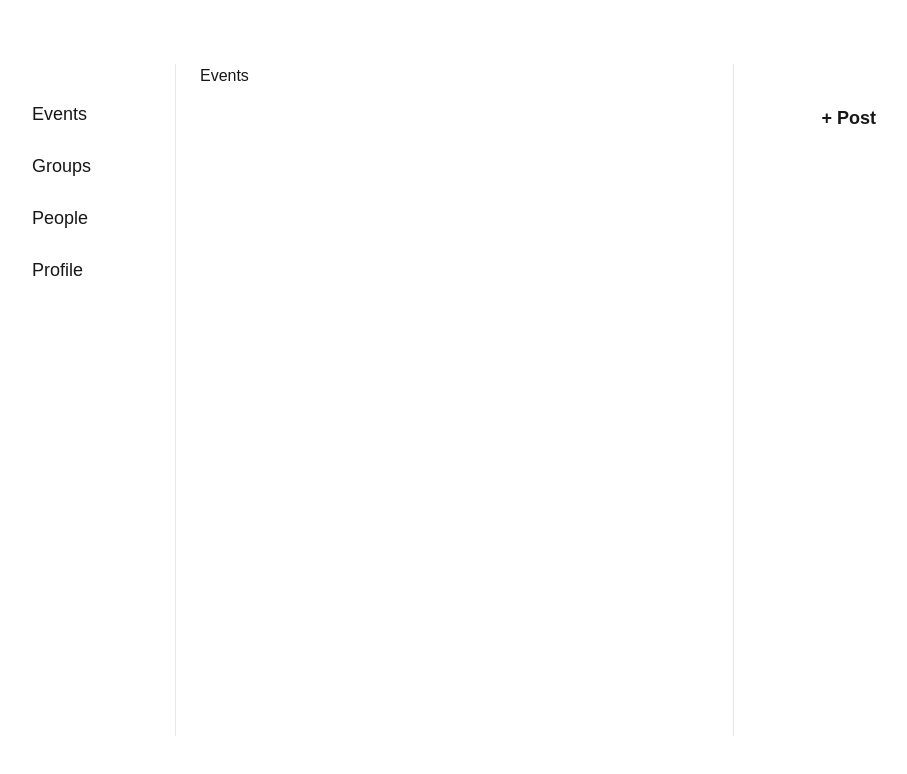
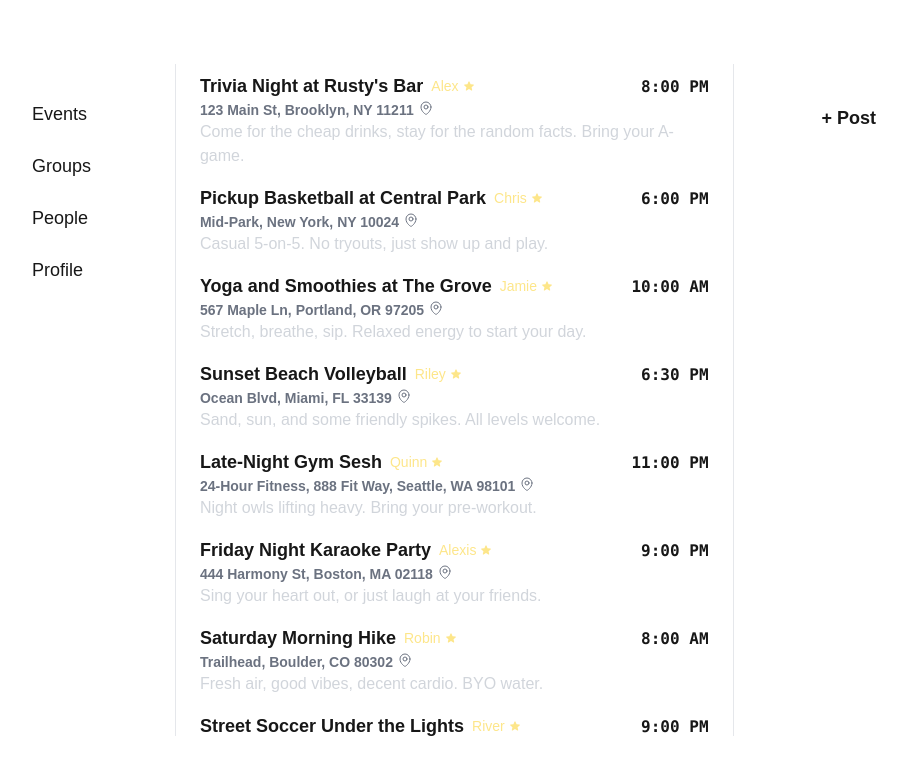
Before and after one commit to kenmalik/open-invite, a Next.js app: page /events in a window 1280 px wide. Shown: the top 774 px of the page, without its empty margins (184-1091 px from the left). Built offline with nearby package versions, Linux system fonts and the light colour scheme.

Commit message:
events populated with dummy data

```diff
--- /dev/null
+++ b/app/events/eventBlock.tsx
@@ -0,0 +1,32 @@
+import { MapPinIcon } from "@heroicons/react/24/outline";
+import { StarIcon } from "@heroicons/react/16/solid";
+import { Event } from "./page";
+
+type EventProps = {
+  event: Event;
+};
+
+export default function EventBlock({ event }: Readonly<EventProps>) {
+  return (
+    <div className=" flex-col items-center justify-between py-2 ">
+      <div className=" flex justify-between items-baseline">
+        <div className=" flex items-center ">
+          <span className="size-50 font-bold text-lg"> {event.title}</span>
+          <span className="size-50 font-light ml-2 text-sm mr-1 text-amber-200">
+            {event.person.name}
+          </span>
+          <span>
+          {event.person.close && ( <StarIcon className="size-3 text-amber-200  " />    )}
+          </span>
+        </div>
+
+        <span className=" font-mono font-semibold"> {event.time}</span>
+      </div>
+      <div className="flex align-top">
+        <span className="font-semibold text-gray-500  text-sm"> {event.location}</span>
+        <MapPinIcon className="size-4 ml-1 mt-2.25  text-gray-500  " />
+      </div>
+      <div className=" font-light overflow-hidden text-gray-300"> {event.description}</div>
+    </div>
+  );
+}
--- a/app/events/page.tsx
+++ b/app/events/page.tsx
@@ -1,3 +1,165 @@
+import EventBlock from "./eventBlock";
+
+
+export type Event = {
+  title: string;
+  time: string;
+  location: string;
+  description: string;
+  person: { name: string; close: boolean };
+};
+
 export default function Events() {
-  return <div>Events</div>;
+  let data = [
+    {
+      title: "Trivia Night at Rusty's Bar",
+      time: "8:00 PM",
+      location: "123 Main St, Brooklyn, NY 11211",
+      description:
+        "Come for the cheap drinks, stay for the random facts. Bring your A-game.",
+      person: { name: "Alex", close: true },
+    },
+    {
+      title: "Indie Rock Concert: The Neon Waves",
+      time: "9:30 PM",
+      location: "987 Oak Ave, Austin, TX 78701",
+      description: "Loud music, good vibes. Let's rock.",
+      person: { name: "Jordan", close: false },
+    },
+    {
+      title: "Pickup Basketball at Central Park",
+      time: "6:00 PM",
+      location: "Mid-Park, New York, NY 10024",
+      description: "Casual 5-on-5. No tryouts, just show up and play.",
+      person: { name: "Chris", close: true },
+    },
+    {
+      title: "Late-Night Afters at Loft 45",
+      time: "12:00 AM",
+      location: "45 Vine St, Los Angeles, CA 90012",
+      description: "BYOB vibes. Dance till sunrise or just chill.",
+      person: { name: "Taylor", close: false },
+    },
+    {
+      title: "Yoga and Smoothies at The Grove",
+      time: "10:00 AM",
+      location: "567 Maple Ln, Portland, OR 97205",
+      description: "Stretch, breathe, sip. Relaxed energy to start your day.",
+      person: { name: "Jamie", close: true },
+    },
+    {
+      title: "Tech-Free Board Game Night",
+      time: "7:00 PM",
+      location: "202 Pine Rd, San Francisco, CA 94102",
+      description: "Monopoly? Risk? It’s all fun till it gets competitive.",
+      person: { name: "Morgan", close: false },
+    },
+    {
+      title: "Sunset Beach Volleyball",
+      time: "6:30 PM",
+      location: "Ocean Blvd, Miami, FL 33139",
+      description: "Sand, sun, and some friendly spikes. All levels welcome.",
+      person: { name: "Riley", close: true },
+    },
+    {
+      title: "Open Mic at Luna’s Lounge",
+      time: "8:00 PM",
+      location: "555 Crescent St, Denver, CO 80202",
+      description: "Music, poetry, comedy, whatever. Grab the mic or chill.",
+      person: { name: "Casey", close: false },
+    },
+    {
+      title: "Late-Night Gym Sesh",
+      time: "11:00 PM",
+      location: "24-Hour Fitness, 888 Fit Way, Seattle, WA 98101",
+      description: "Night owls lifting heavy. Bring your pre-workout.",
+      person: { name: "Quinn", close: true },
+    },
+    {
+      title: "DIY Pizza Night at Willow’s Kitchen",
+      time: "7:30 PM",
+      location: "33 Olive St, Chicago, IL 60607",
+      description: "Make it cheesy. We provide the dough; you bring the vibes.",
+      person: { name: "Peyton", close: false },
+    },
+    {
+      title: "Friday Night Karaoke Party",
+      time: "9:00 PM",
+      location: "444 Harmony St, Boston, MA 02118",
+      description: "Sing your heart out, or just laugh at your friends.",
+      person: { name: "Alexis", close: true },
+    },
+    {
+      title: "Pop-Up Art Show at The Loft",
+      time: "6:00 PM",
+      location: "12 Gallery Ln, Atlanta, GA 30303",
+      description: "Local artists, good drinks, chill crowd. Free entry.",
+      person: { name: "Elliot", close: false },
+    },
+    {
+      title: "Saturday Morning Hike",
+      time: "8:00 AM",
+      location: "Trailhead, Boulder, CO 80302",
+      description: "Fresh air, good vibes, decent cardio. BYO water.",
+      person: { name: "Robin", close: true },
+    },
+    {
+      title: "Beer Pong at Jerry’s Basement",
+      time: "10:00 PM",
+      location: "75 Elm St, Philly, PA 19147",
+      description: "Classic house party vibes. Just show up and play.",
+      person: { name: "Drew", close: false },
+    },
+    {
+      title: "Street Soccer Under the Lights",
+      time: "9:00 PM",
+      location: "234 Field Ln, San Diego, CA 92101",
+      description: "No cleats, no problem. Casual street soccer session.",
+      person: { name: "River", close: true },
+    },
+    {
+      title: "Craft Beer Tasting at HopHouse",
+      time: "6:00 PM",
+      location: "789 Brew St, Portland, ME 04101",
+      description:
+        "Flights of beer, bites of pretzels. Chill crowd, good drinks.",
+      person: { name: "Sam", close: false },
+    },
+    {
+      title: "Skate Jam at 5th Street Park",
+      time: "5:30 PM",
+      location: "678 Skate Ave, Phoenix, AZ 85004",
+      description:
+        "Bring your board or just hang out. Local skaters killing it.",
+      person: { name: "Charlie", close: true },
+    },
+    {
+      title: "Dancehall Night at The Spot",
+      time: "10:00 PM",
+      location: "222 Vibe Ave, Tampa, FL 33602",
+      description: "Reggae beats, good energy. Come for the groove.",
+      person: { name: "Avery", close: false },
+    },
+    {
+      title: "Trivia Night 2.0",
+      time: "8:30 PM",
+      location: "99 Trivia Ln, Detroit, MI 48226",
+      description: "New themes, same chaos. Try not to overthink it.",
+      person: { name: "Harper", close: true },
+    },
+  ];
+
+  let newData = data.toSorted((a, b) => {
+    let aVal = +a.person.close;
+    let bVal = +b.person.close;
+    return bVal - aVal;
+  });
+
+  return (
+  <div>
+    {newData.map((entry) => (
+      <EventBlock event = {entry} key = {entry.title} />
+    ))}
+  </div>
+  );
 }
--- a/app/people/PersonBlock.tsx
+++ b/app/people/PersonBlock.tsx
@@ -8,7 +8,7 @@ type PersonBlockProps = {
 export default function PersonBlock({ person }: Readonly<PersonBlockProps>) {
   return (
     <div className=" flex items-center justify-between py-3 ">
-      <div className="size-50 font-bold"> {person.name}</div>
+      <div className=" font-bold"> {person.name}</div>
       <div className="flex items-center  ">
         {person.close && (
           <StarIcon className="size-5 ml-1 mt-2.25  text-white  " />
--- a/app/people/page.tsx
+++ b/app/people/page.tsx
@@ -112,7 +112,7 @@ export default function People() {
   });
 
   return (
-    <div className=" overflow-y-hidden">
+    <div >
       {x.map((entry) => (
         <PersonBlock person={entry} key={entry.name} />
       ))}
```
